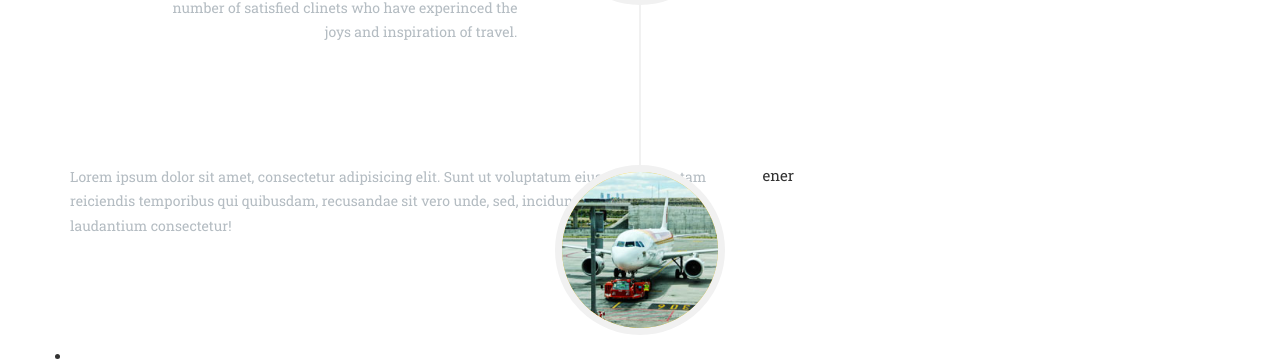
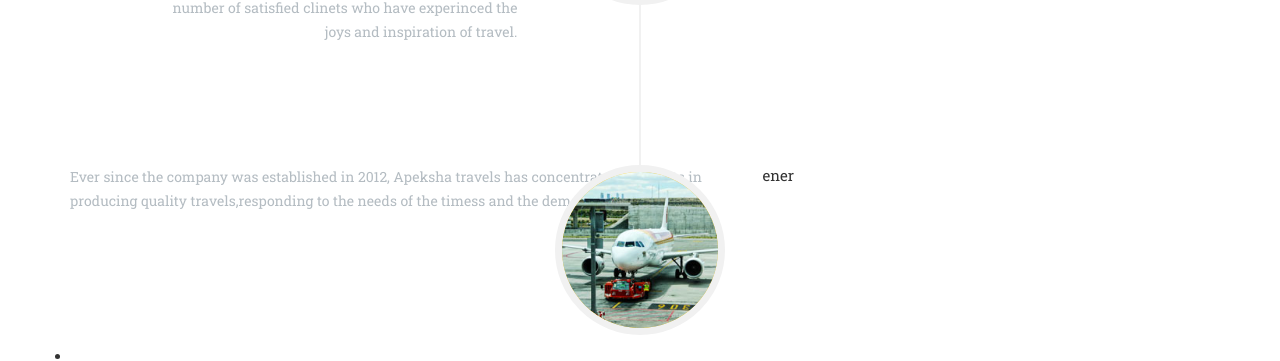
Before and after one commit to gauravmanandhar/apekshatravels.com.np, a Jekyll site: the page built from index.html, in a window 1280 px wide and 900 px high, scrolled down 2917 px. Shown: the part 93-454 px from the top of the window. Built offline with Jekyll 4.4.1, drawn with Linux system fonts in a browser that asks for light colours; some web fonts are replaced; a file with an impossible date is left out.

Commit message:
about us changed

```diff
--- a/_includes/about.html
+++ b/_includes/about.html
@@ -32,8 +32,7 @@
                                 <div class="timeline-heading"> ener
                                 </div>
                                 <div class="timeline-body">
-                                    <p class="text-muted">Lorem ipsum dolor sit amet, consectetur adipisicing elit. Sunt ut voluptatum eius sapiente, totam reiciendis temporibus qui quibusdam, recusandae sit vero unde, sed, incidunt et ea quo dolore laudantium consectetur!</p>
-                                </div>
+                                    <p class="text-muted"> Ever since  the company was established in 2012, Apeksha travels has concentrated its efforts in producing quality travels,responding to the needs of the timess and the demands of future.       </div>
                             </div>
                         </li>
                         <li>
```
